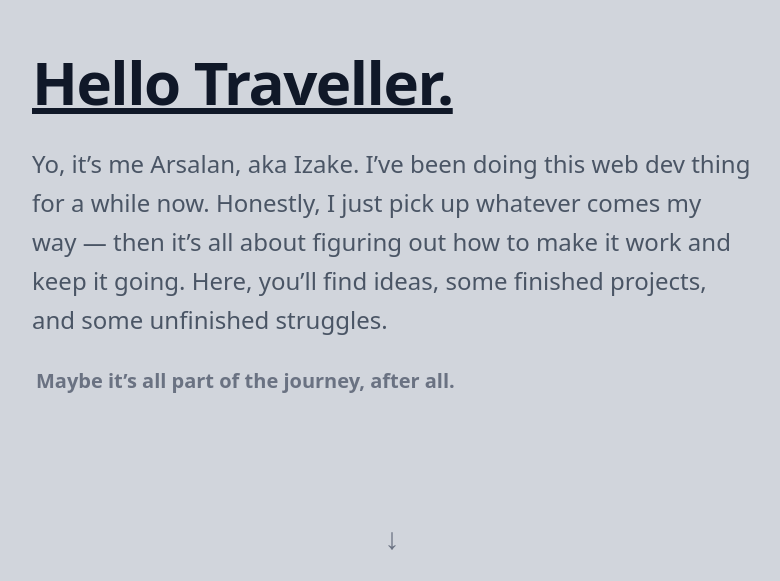
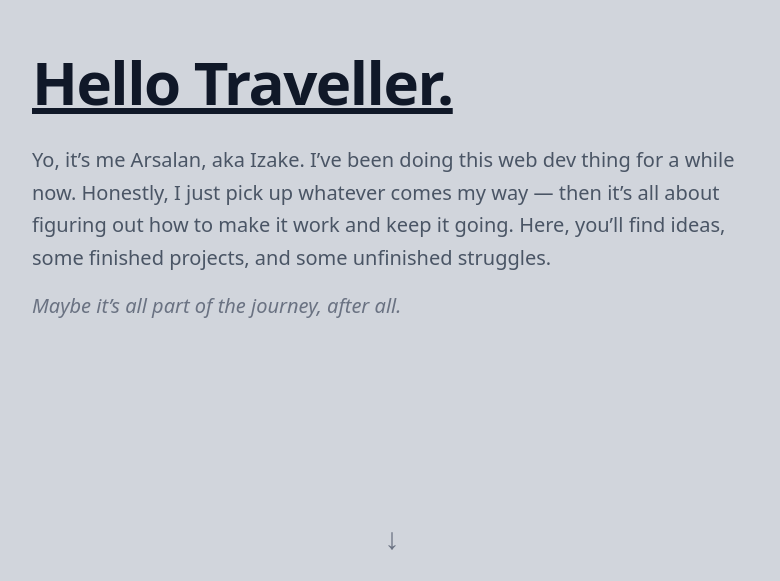
Before and after one commit to i24k3/portfolio, a React (Vite) app: page / in a window 1280 px wide. Shown: the part 219-800 px from the top of the page, without its empty margins (248-1028 px from the left). Built offline with nearby package versions, Linux system fonts and the light colour scheme.

Commit message:
style fix

```diff
--- a/src/components/HeroSection.jsx
+++ b/src/components/HeroSection.jsx
@@ -10,10 +10,14 @@
                     {headline}
                     </span>
                 </h1>
-                <p className="text-xl md:text-2xl text-gray-600 leading-relaxed">
+
+                <p className="text-lg md:text-xl text-gray-600 leading-relaxed mb-4">
+                {/* <p className="text-xl md:text-xl text-gray-600 leading-relaxed"> */}
                     {subHeadline}
                 </p>
-                <p className="mt-7 text-xl  md:text-xl text-gray-500 font-bold px-1 box-decoration-clone">
+
+                <p className="text-lg md:text-xl text-gray-500 leading-relaxed italic">
+                {/* <p className="mt-7 text-xl  md:text-xl text-gray-500 font-bold px-1 box-decoration-clone"> */}
                     {subHeadline1}
                 </p>
             </div>
```
